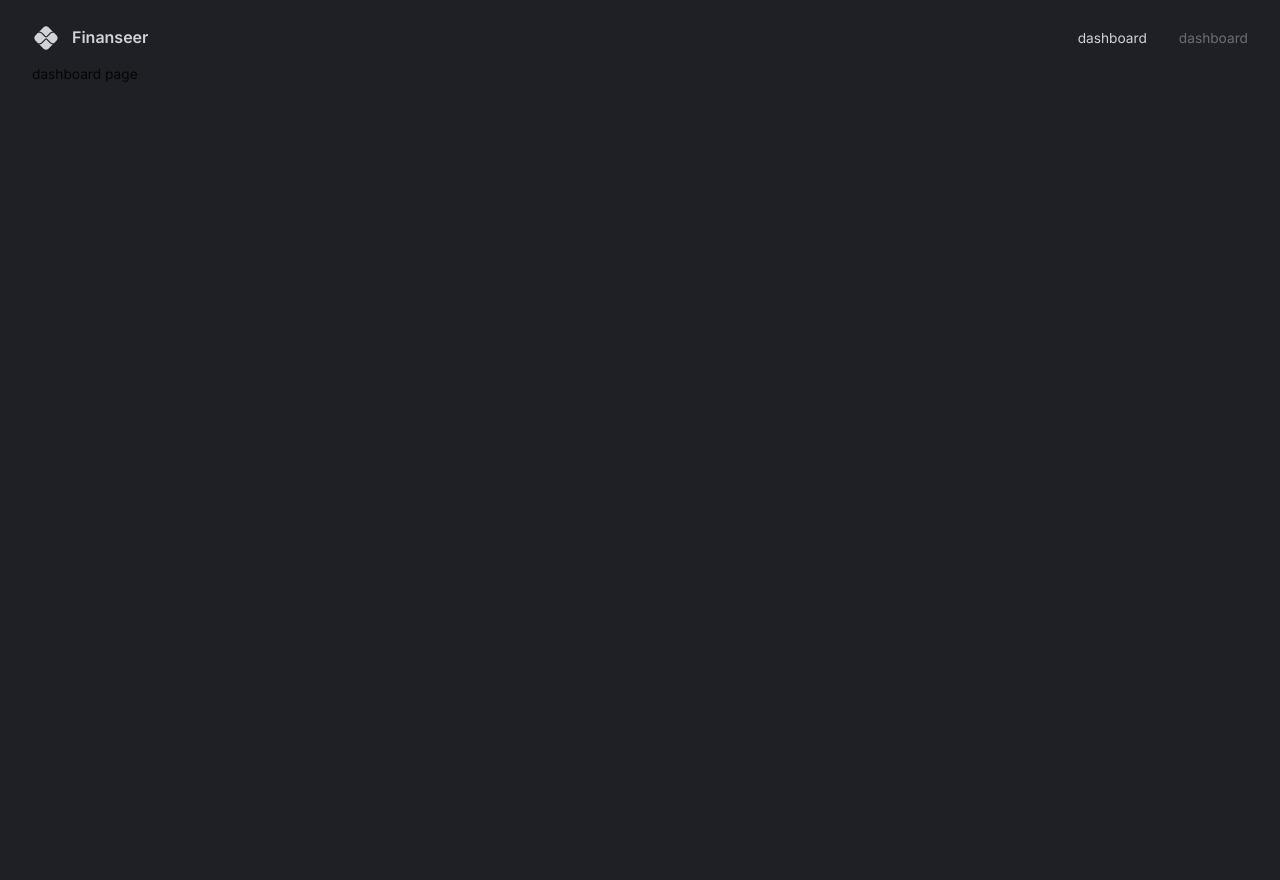
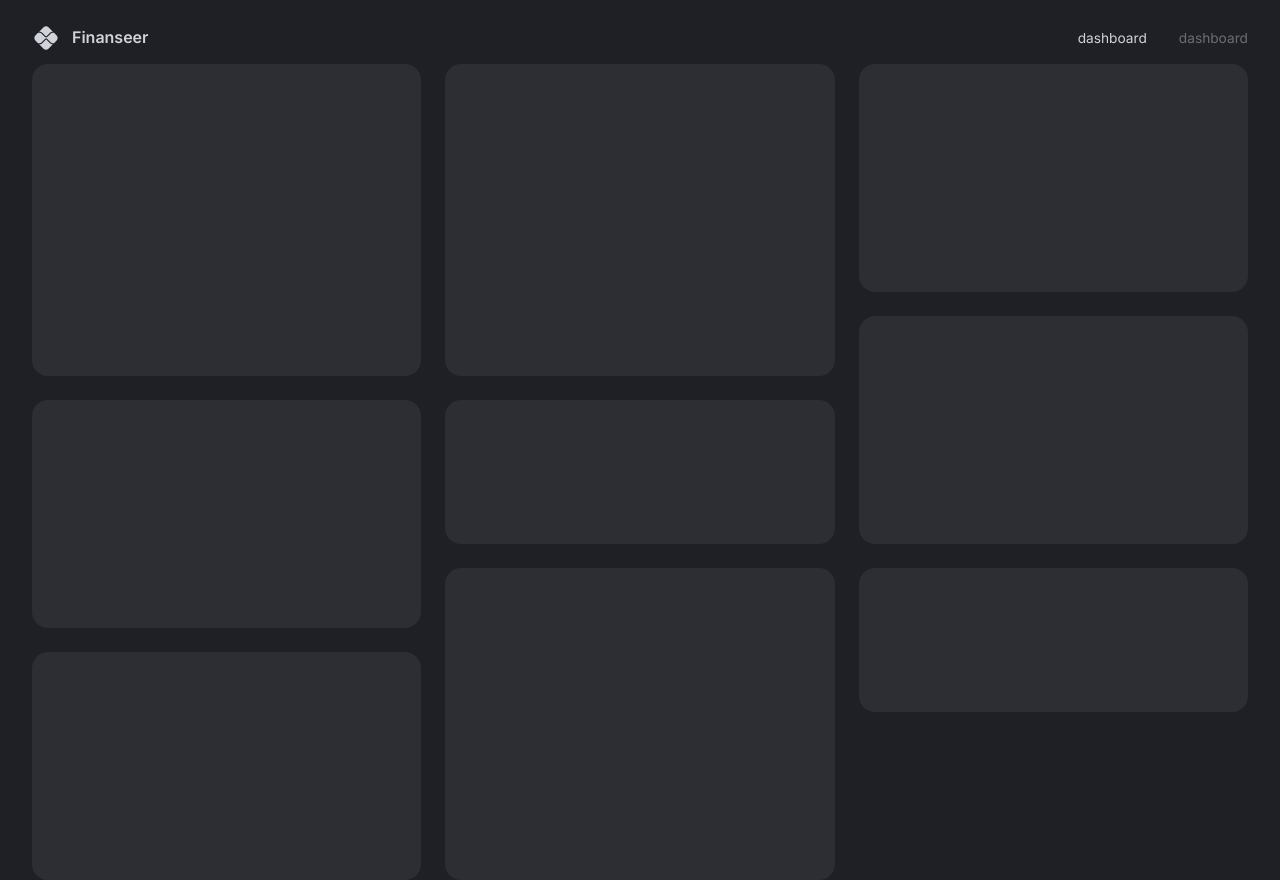
Before and after one commit to WilsonCruzz/MERN_FinanceDashboardApp, a React (Vite) app in the folder client/: page / in a window 1280 px wide. Before the commit the page ends 800 px from the top, so only its background shows below. Built offline with nearby package versions, Linux system fonts and the light colour scheme; no server answers.

Commit message:
feat: Dashboard

```diff
--- a/client/src/App.tsx
+++ b/client/src/App.tsx
@@ -4,6 +4,7 @@
 import { ThemeProvider, CssBaseline, Box } from "@mui/material";
 import { BrowserRouter, Route, Routes } from "react-router-dom";
 import Navbar from "@/scenes/navbar";
+import Dashboard from "@/scenes/dashboard";
 
 function App() {
   const theme = useMemo(()=> createTheme(themeSettings),[])
@@ -15,7 +16,7 @@
           <Box width="100%" height="100%" padding="1rem 2rem 4rem 2rem">
             <Navbar />
               <Routes>
-                <Route path="/" element={<div>dashboard page</div>}/>
+                <Route path="/" element={<Dashboard/>}/>
                 <Route path="/predictions" element={<div>predictions page</div>}
                 />
               </Routes>
--- /dev/null
+++ b/client/src/conponents/DashboardBox.tsx
@@ -0,0 +1,10 @@
+import {Box} from "@mui/material";
+import {styled} from "@mui/system";
+
+const DashboardBox = styled(Box)(({theme})=>({
+    backgroundColor: theme.palette.background.light,
+    borderRadius: "1rem",
+    boxShadow:"0.15rem 0.2rem 0.15rem raga(0,0,0,0.8)",
+}));
+
+export default DashboardBox;
--- a/client/src/main.tsx
+++ b/client/src/main.tsx
@@ -2,9 +2,21 @@
 import ReactDOM from 'react-dom/client'
 import App from '@/App.tsx'
 import '@/index.css'
+import {Provider} from "react-redux";
+import {configureStore} from "@reduxjs/toolkit";
+import {setupListeners} from "@reduxjs/toolkit/query"
+import {api} from "@/state/api";
 
-ReactDOM.createRoot(document.getElementById('root')!).render(
-  <React.StrictMode>
+export const store = configureStore({
+  reducer:{
+    [api.reducerPath]:api.reducer
+  },
+  middleware:(getDefault)=>getDefault().concat(api.middleware)
+});
+setupListeners(store.dispatch);
+
+ReactDOM.createRoot(document.getElementById('root') as HTMLElement).render(
+  <Provider store={store}>
     <App />
-  </React.StrictMode>,
+  </Provider>
 )
--- /dev/null
+++ b/client/src/scenes/dashboard/Row1.tsx
@@ -0,0 +1,18 @@
+import DashboardBox from '@/conponents/DashboardBox';
+import {useGetKpisQuery} from '@/state/api';
+import React from 'react';
+
+type Props = {};
+
+const Row1 = (props: Props) => {
+  const {data} = useGetKpisQuery();
+  return (
+    <>
+    <DashboardBox gridArea="a"></DashboardBox>
+    <DashboardBox gridArea="b"></DashboardBox>
+    <DashboardBox gridArea="c"></DashboardBox>
+    </>
+  );
+};
+
+export default Row1;
--- /dev/null
+++ b/client/src/scenes/dashboard/Row2.tsx
@@ -0,0 +1,16 @@
+import DashboardBox from '@/conponents/DashboardBox';
+import React from 'react';
+
+type Props = {};
+
+const Row2 = (props: Props) => {
+  return (
+    <>
+    <DashboardBox gridArea="d"></DashboardBox>
+    <DashboardBox gridArea="e"></DashboardBox>
+    <DashboardBox gridArea="f"></DashboardBox>
+    </>
+  );
+};
+
+export default Row2;
--- /dev/null
+++ b/client/src/scenes/dashboard/Row3.tsx
@@ -0,0 +1,16 @@
+import DashboardBox from '@/conponents/DashboardBox';
+import React from 'react';
+
+type Props = {};
+
+const Row3 = (props: Props) => {
+  return (
+    <>
+    <DashboardBox gridArea="h"></DashboardBox>
+    <DashboardBox gridArea="g"></DashboardBox>
+    <DashboardBox gridArea="i"></DashboardBox>
+    </>
+  );
+};
+
+export default Row3;
--- /dev/null
+++ b/client/src/scenes/dashboard/index.tsx
@@ -0,0 +1,79 @@
+import DashboardBox from '@/conponents/DashboardBox';
+import { Box, useMediaQuery, useTheme } from '@mui/material'
+import Row1 from './Row1';
+import Row2 from './Row2';
+import Row3 from './Row3';
+
+type Props = {};
+
+const gridTemplateLargeScreens = `
+    "a b c"
+    "a b c"
+    "a b c"
+    "a b f"
+    "d e f"
+    "d e f"
+    "d h i"
+    "g h i"
+    "g h j"
+    "g h j"
+`;
+const gridTemplateSmallScreens = `
+    "a"
+    "a"
+    "a"
+    "a"
+    "b"
+    "b"
+    "b"
+    "b"
+    "c"
+    "c"
+    "c"
+    "d"
+    "d"
+    "d"
+    "e"
+    "e"
+    "f"
+    "f"
+    "f"
+    "g"
+    "g"
+    "h"
+    "h"
+    "h"
+    "h"
+    "i"
+    "i"
+    "j"
+    "j"
+`;
+
+
+
+
+const Dashboard = () => {
+    const isAboveMediumScreen = useMediaQuery("(min-width:1200px)");
+    return(
+    <Box width="100%" height="100%" display="grid" gap="1.5rem"
+  sx={
+    isAboveMediumScreen
+    ? {
+    gridTemplateColumns:"repeat(3, minmax(370px, 1fr))",
+    gridTemplateRows:"repeat(10, minmax(60px, 1fr))",
+    gridTemplateAreas:gridTemplateLargeScreens,
+  }:{
+    gridAutoColumns:"1fr",
+    gridAutoRows:"80px",
+    gridTemplateAreas:gridTemplateSmallScreens,
+  }}
+  >
+    <Row1/>
+    <Row2/>
+    <Row3/>
+    </Box>
+    );
+};
+
+export default Dashboard;
--- /dev/null
+++ b/client/src/state/api.ts
@@ -0,0 +1,15 @@
+import { createApi, fetchBaseQuery } from '@reduxjs/toolkit/query/react';
+
+export const api = createApi({
+    baseQuery:fetchBaseQuery({baseUrl: import.meta.env.VITE_BASE_URL}),
+    reducerPath:"main",
+    tagTypes:["Kpis"],
+    endpoints:(build)=>({
+        getKpis:build.query<void,void>({
+            query:()=>"kpi/kpis/",
+            providesTags:["Kpis"]
+        })
+    })
+});
+
+export const {useGetKpisQuery} = api;
```
